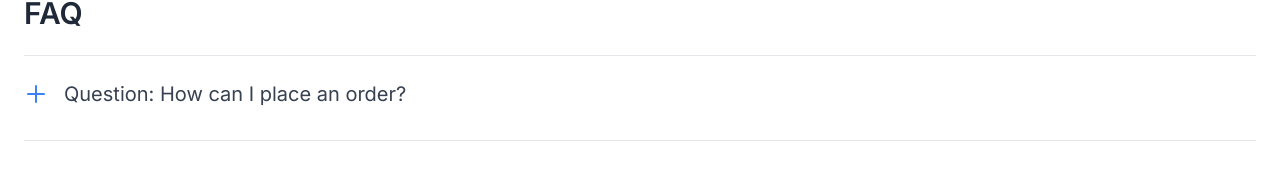
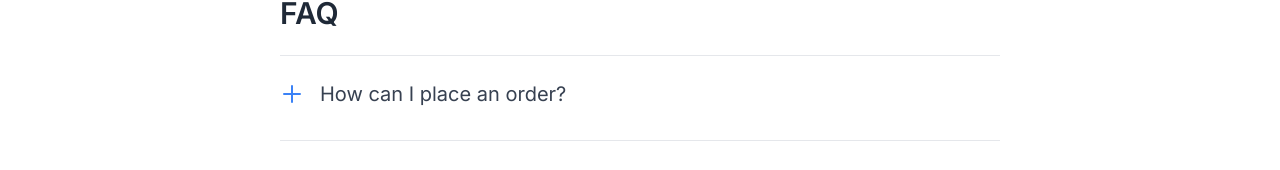
Before and after one commit to rushikeshbhand/food-ordering-webapplication-nextjs-frontend, a Next.js app: page / in a window 1280 px wide. Shown: the part 1633-1803 px from the top of the page. Built offline with nearby package versions, Linux system fonts and the light colour scheme.

Commit message:
added max width in faq

```diff
--- a/app/Faq/page.js
+++ b/app/Faq/page.js
@@ -10,7 +10,7 @@ const FAQ = () => {
 
     const faqs = [
         {
-            question: "Question: How can I place an order?",
+            question: "How can I place an order?",
             answer: "Placing an order is simple! Browse our menu, select the items you want, add them to your cart, and proceed to checkout. You'll need to provide your delivery address and payment information to complete your order."
         },
         {
@@ -33,7 +33,7 @@ const FAQ = () => {
 
     return (
         <section className="bg-white dark:bg-gray-900">
-            <div className="container px-6 py-10 mx-auto">
+            <div className="container px-6 py-10 mx-auto max-w-3xl">
                 <h1 className="text-2xl font-semibold text-gray-800 lg:text-3xl dark:text-white">FAQ</h1>
                 <hr className="my-6 border-gray-200 dark:border-gray-700" />
                 <div>
```
